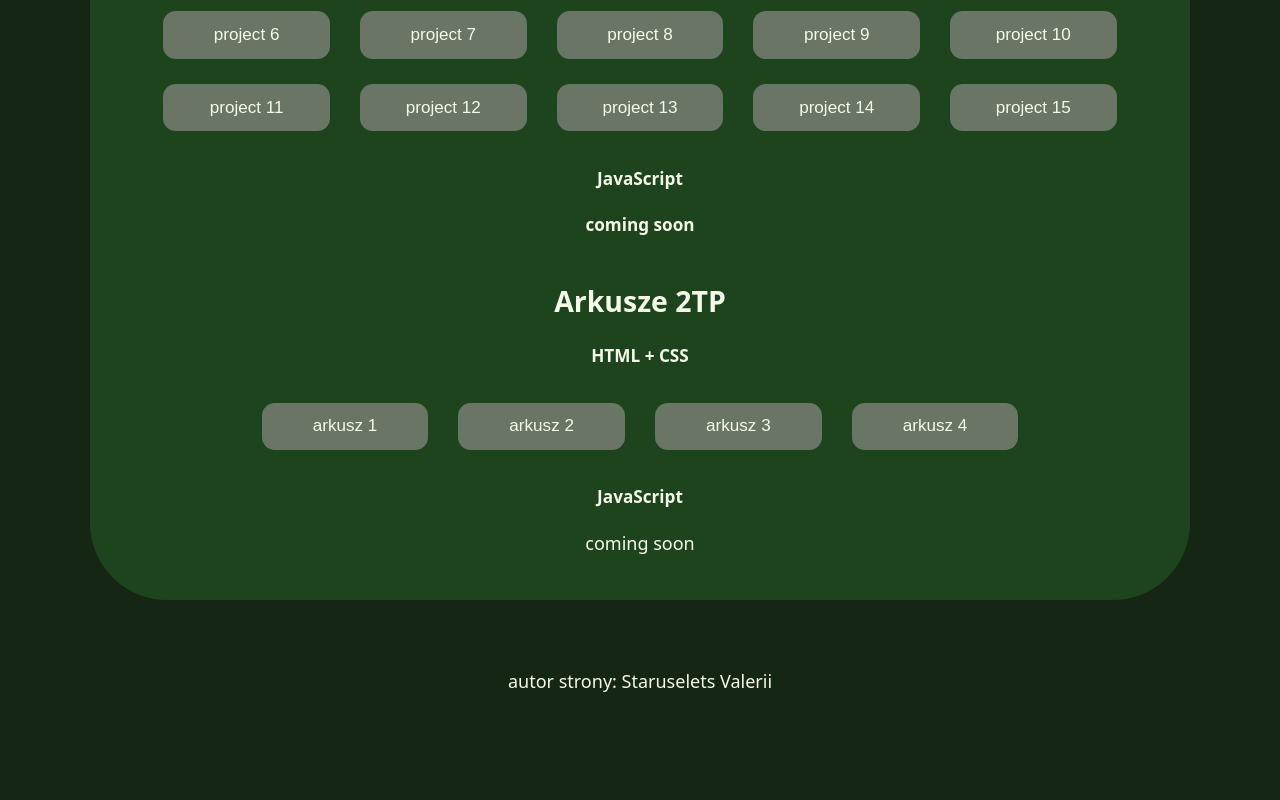
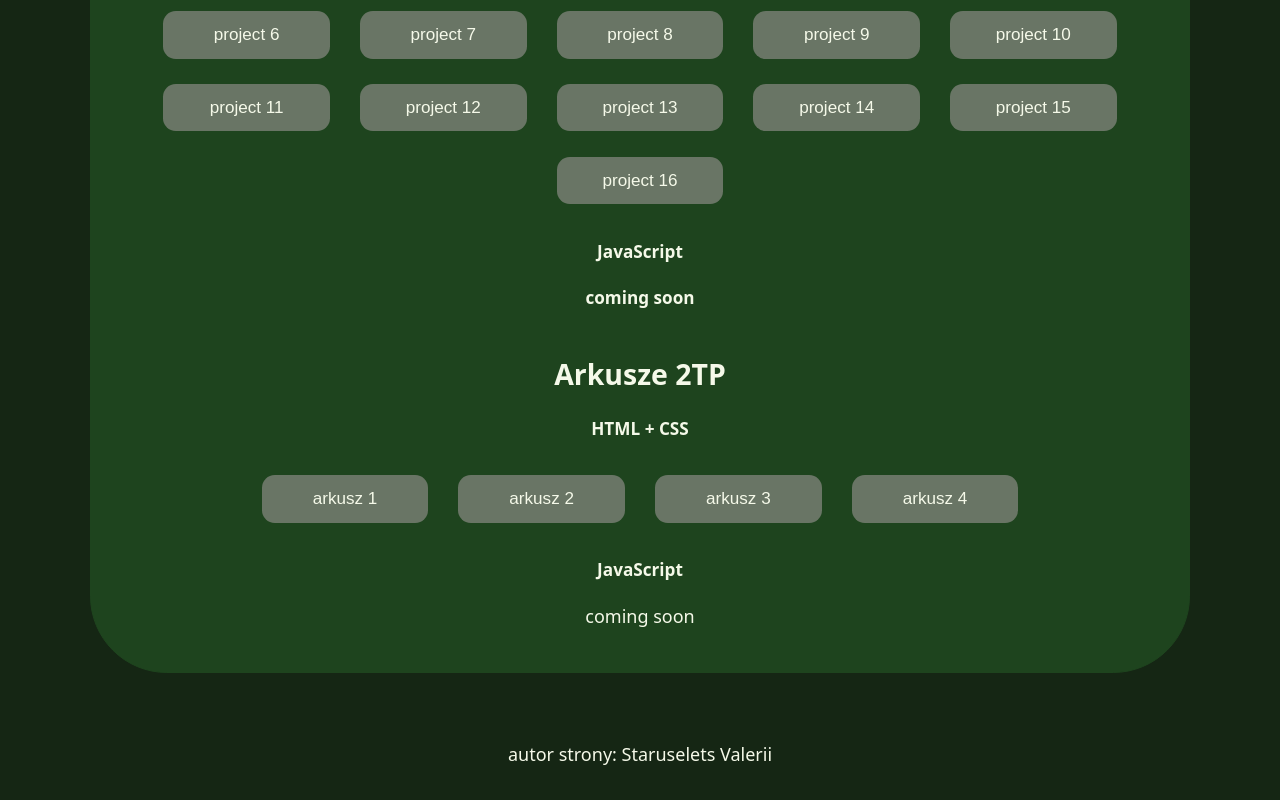
Before and after one commit to ValeriiTP/technikum, a plain HTML site: page index.html in a window 1280 px wide. Shown: the part 1481-2281 px from the top of the page. Before the commit the page ends 2208 px from the top, so only its background shows below. Drawn offline with Linux system fonts and the light colour scheme.

Commit message:
Update index.html

```diff
--- a/index.html
+++ b/index.html
@@ -102,6 +102,7 @@
       <button class="project"><a href="2TP/HTML+CSS/formularze/index.html">project 13</a></button>
       <button class="project"><a href="2TP/HTML+CSS/14/index.html">project 14</a></button>
       <button class="project"><a href="2TP/HTML+CSS/15/index.html">project 15</a></button>
+      <button class="project"><a href="2TP/HTML+CSS/16/index8.html">project 16</a></button>
 
       <h4>JavaScript</h4>
       <h4>coming soon</h4>
```
